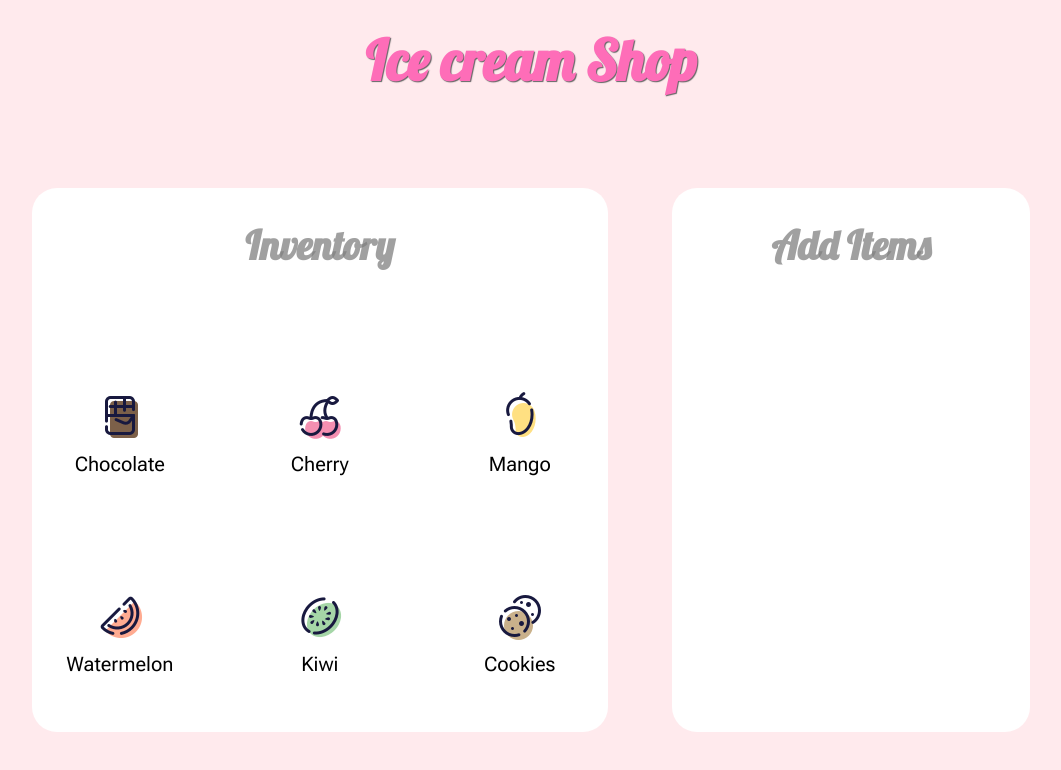
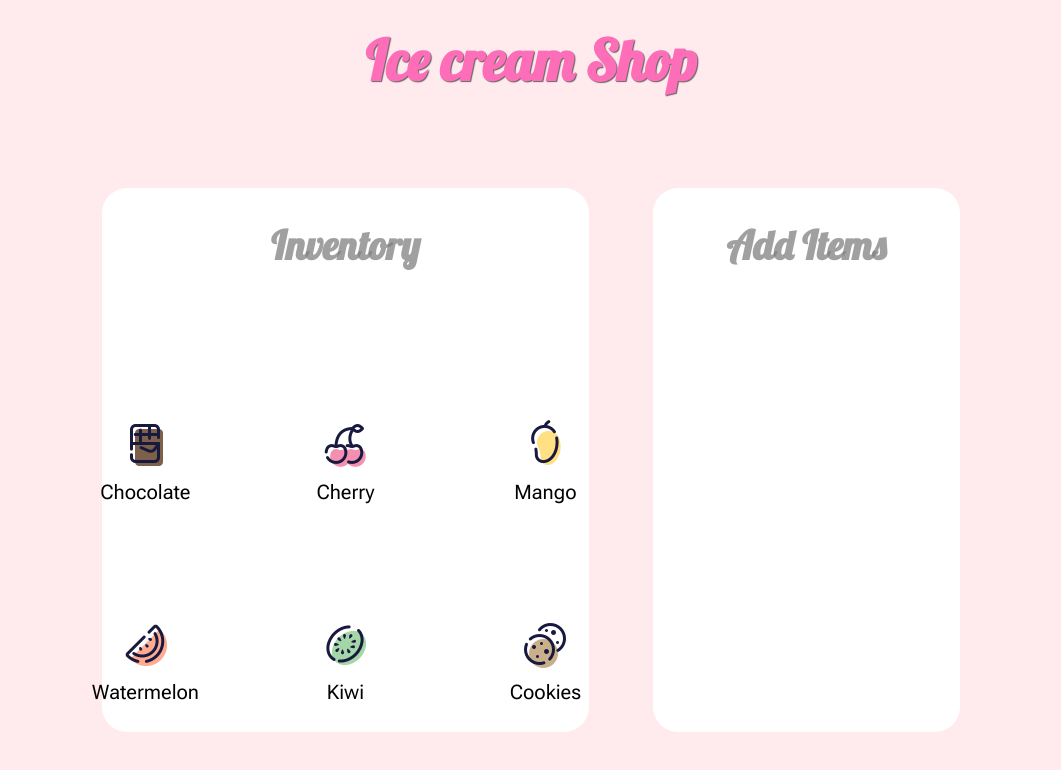
Before and after one commit to hypyeon/epicodus-project9-inventory-tracker-redux, a React (Create React App) app: page / in a window 1280 px wide. Shown: the top 770 px of the page, without its empty margins (109-1170 px from the left). Built offline with nearby package versions, Linux system fonts and the light colour scheme.

Commit message:
update styles

```diff
--- a/src/components/ItemCreator.js
+++ b/src/components/ItemCreator.js
@@ -8,7 +8,7 @@ import cookiesImg from '../img/flavor-cookies.png';
 import PropTypes from 'prop-types';
 
 function ItemCover(props) {
-    const { flavor, inStock } = props;
+    const { flavor } = props;
     let image;
 
     function coverIdMaker(word) {
@@ -16,13 +16,6 @@ function ItemCover(props) {
     }
     function altMaker(word) {
         return word + " Image";
-    }
-    function isOutOfStock(inStock) {
-        if (inStock === 0) {
-            return "block";
-        } else {
-            return "hidden";
-        }
     }
 
     switch (flavor) {
--- a/src/css/index.css
+++ b/src/css/index.css
@@ -43,13 +43,13 @@ main button {
   border-radius: 15px;
 }
 main #inventory {
-  width: 45vw;
+  width: 38vw;
   height: 68vh;
   background-color: white;
   border-radius: 25px;
   display: flex;
   flex-direction: column;
-  gap: 5.25rem;
+  gap: 14vh;
   justify-content: flex-start;
   align-items: center;
   padding: 2rem;
@@ -134,7 +134,7 @@ main #inventory #fullList .flavorDetail .threeBtns .btn-gray:hover {
   color: white;
 }
 main #orderList {
-  width: 28vw;
+  width: 24vw;
   height: 68vh;
   background-color: white;
   border-radius: 25px;
@@ -158,7 +158,7 @@ main #orderList .order {
   margin-bottom: 1.5rem;
 }
 main #orderList .order .order-2 {
-  width: 10vw;
+  width: 7vw;
   display: flex;
   flex-direction: column;
   gap: 0.25rem;
@@ -179,6 +179,8 @@ main #orderList .order .order-3 {
 main #orderList .order .order-3 .updateBtn {
   background-color: rgba(0, 128, 0, 0.3);
   cursor: pointer;
+  transition-duration: 0.25s;
+  transition-property: background-color color;
 }
 main #orderList .order .order-3 .updateBtn:hover {
   background-color: rgba(0, 128, 0, 0.85);
@@ -187,6 +189,8 @@ main #orderList .order .order-3 .updateBtn:hover {
 main #orderList .order .order-3 .removeBtn {
   background-color: rgba(224, 0, 30, 0.3);
   cursor: pointer;
+  transition-duration: 0.25s;
+  transition-property: background-color color;
 }
 main #orderList .order .order-3 .removeBtn:hover {
   background-color: rgba(224, 0, 30, 0.75);
--- a/src/css/index.scss
+++ b/src/css/index.scss
@@ -67,11 +67,11 @@ main {
             color: rgba(128, 128, 128, 0.75);
             font-size: 2.5rem;
         }
-        width: 45vw;
+        width: 38vw;
         @include cardStyle;
         display: flex;
         flex-direction: column;
-        gap: 5.25rem;
+        gap: 14vh;
         justify-content: flex-start;
         align-items: center;
         padding: 2rem;
@@ -141,7 +141,7 @@ main {
         }
     }
     #orderList {
-        width: 28vw;
+        width: 24vw;
         @include cardStyle;
         display: flex;
         flex-direction: column;
@@ -159,7 +159,7 @@ main {
             gap: 1rem;
             margin-bottom: 1.5rem;
             .order-2 {
-                width: 10vw;
+                width: 7vw;
                 display: flex;
                 flex-direction: column;
                 gap: .25rem;
@@ -179,6 +179,8 @@ main {
                 .updateBtn {
                     background-color: rgba(0, 128, 0, 0.3);
                     cursor: pointer;
+                    transition-duration: .25s;
+                    transition-property: background-color color;
                     &:hover {
                         background-color: rgba(0, 128, 0, 0.85);
                         color: white;
@@ -187,6 +189,8 @@ main {
                 .removeBtn {
                     background-color: rgba(224, 0, 30, 0.3);
                     cursor: pointer;
+                    transition-duration: .25s;
+                    transition-property: background-color color;
                     &:hover {
                         background-color: rgba(224, 0, 30, 0.75);
                         color: white;
```
Also changed, not shown: 1 other file (tests, documents, lock files or other folders).
